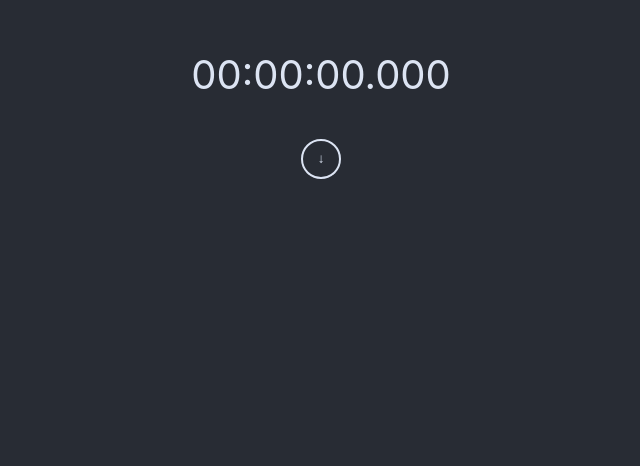
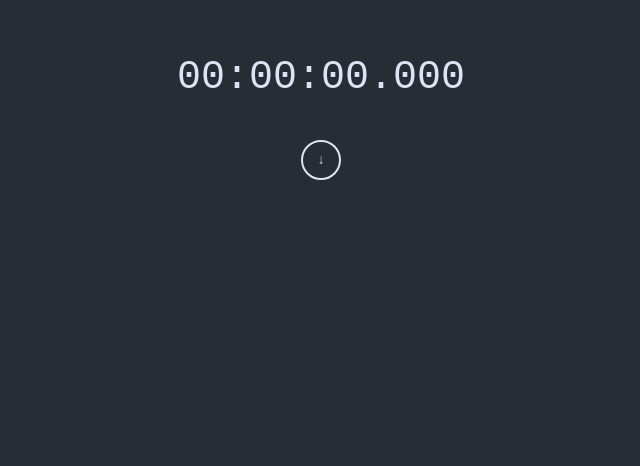
Before and after one commit to zlypher/until, a React (Create React App) app: page / in a window 1280 px wide. Shown: the part 334-800 px from the top of the page, without its empty margins (319-959 px from the left). Built offline with nearby package versions, Linux system fonts and the light colour scheme.

Commit message:
Use monospace font for timer

```diff
--- /dev/null
+++ b/src/Mono.css
@@ -0,0 +1,3 @@
+.Mono {
+    font-family: monospace;
+}
--- /dev/null
+++ b/src/Mono.jsx
@@ -0,0 +1,4 @@
+import React from "react";
+import "./Mono.css";
+
+export default props => <span className="Mono">{props.children}</span>;
--- a/src/Timer.jsx
+++ b/src/Timer.jsx
@@ -1,4 +1,5 @@
 import React from "react";
+import Mono from "./Mono";
 import { msToTime, simplePluralize } from "./utils";
 import "./Timer.css";
 
@@ -13,12 +14,23 @@ export const Timer = ({ time }) => {
     return (
         <div className="Timer">
             <div>
-                {w > 0 && `${simplePluralize(w, "week")} and `}
-                {d > 0 && simplePluralize(d, "day")}
+                {w > 0 && (
+                    <>
+                        <Mono>{w}</Mono>
+                        <span> {simplePluralize(w, "week")}</span>
+                    </>
+                )}
+                {w > 0 && d > 0 && <span> and </span>}
+                {d > 0 && (
+                    <>
+                        <Mono>{d}</Mono>
+                        <span> {simplePluralize(d, "day")}</span>
+                    </>
+                )}
             </div>
-            <div>
+            <Mono>
                 {hStr}:{mStr}:{sStr}.{msStr}
-            </div>
+            </Mono>
         </div>
     );
 };
--- a/src/utils.js
+++ b/src/utils.js
@@ -27,7 +27,7 @@ export const msToTime = msecs => {
 };
 
 export const simplePluralize = (count, word) => {
-    return count === 1 ? `${count} ${word}` : `${count} ${word}s`;
+    return count === 1 ? word : `${word}s`;
 };
 
 export const paramsFromString = (queryString) => {
```
Also changed, not shown: 1 other file (tests, documents, lock files or other folders).
